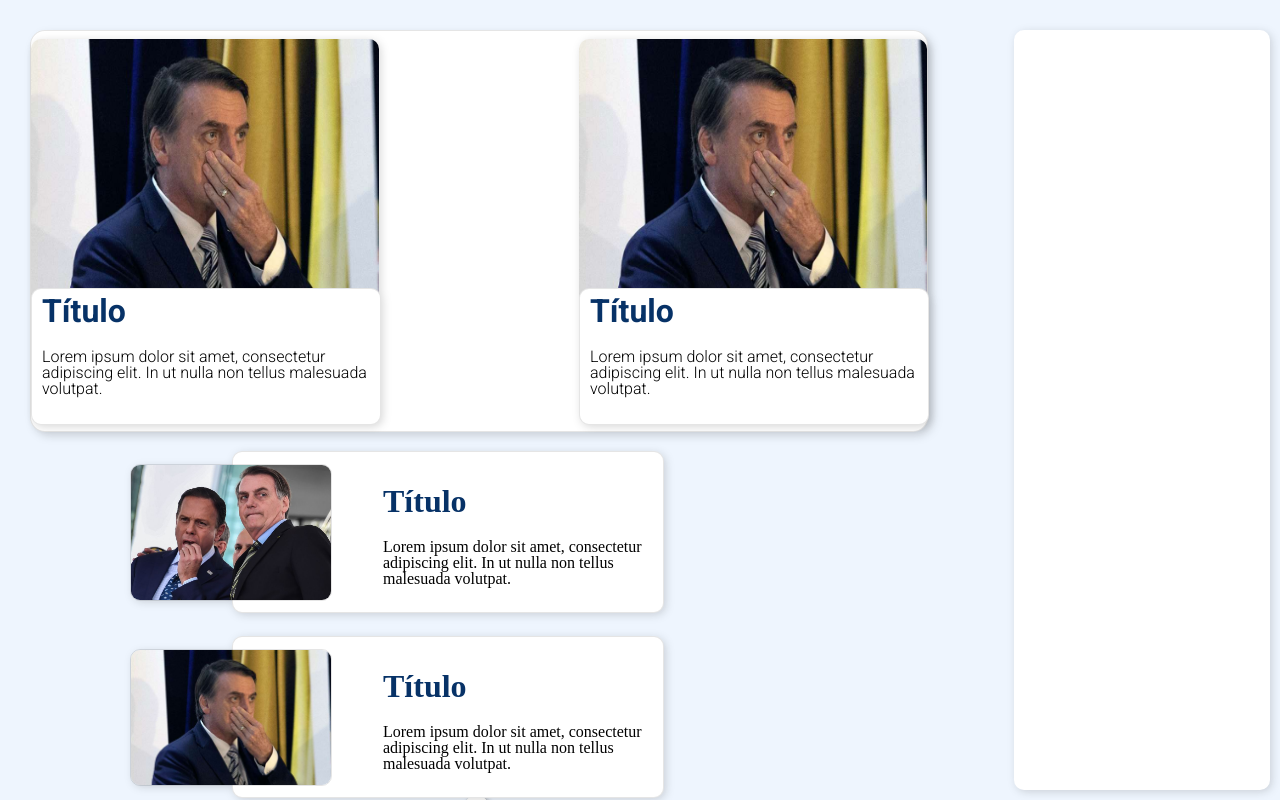
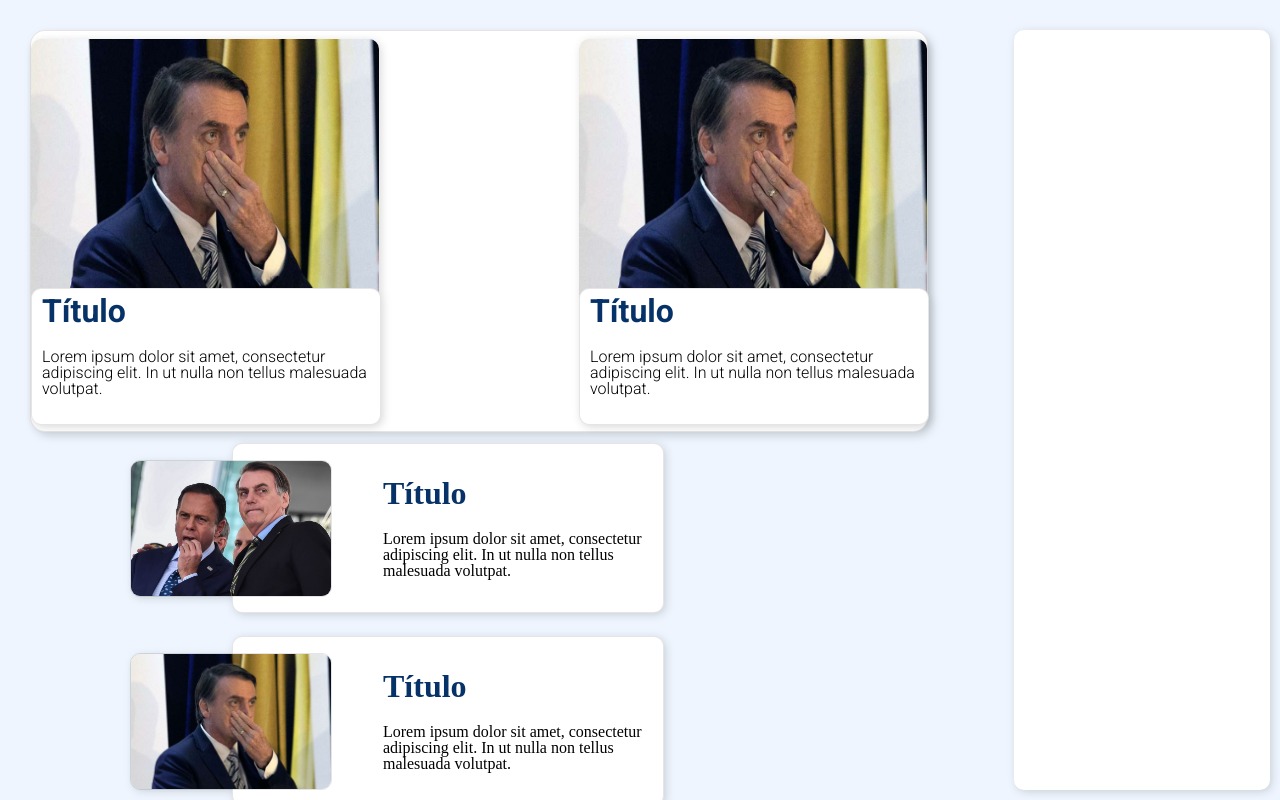
Before and after one commit to LucasVeloz/template-cb, a website: page content.pug in a window 1280 px wide. Drawn offline with nearby package versions, Linux system fonts and the light colour scheme; files that its build step writes are made by us from their sources.

Commit message:
Add files via upload

```diff
--- a/styles.css
+++ b/styles.css
@@ -1,5 +1,4 @@
 @import url('https://fonts.googleapis.com/css2?family=Roboto:wght@100;300;400;500;700;900&display=swap');
-
 .content {
     width: 100%;
     height: 100%;
@@ -18,13 +17,14 @@
     flex-direction: column;
     justify-content: space-between;
 }
+
 .destaque {
     width: 100%;
     height: 50%;
     background-color: #fff;
     border: 1px solid rgba(0, 0, 0, 0.1);
     border-radius: 15px;
-    filter: drop-shadow(4px 4px 4px rgba(0,0,0, 0.15));
+    filter: drop-shadow(4px 4px 4px rgba(0, 0, 0, 0.15));
     display: flex;
     align-items: center;
     justify-content: center;
@@ -35,16 +35,18 @@
     height: 384px;
     border-radius: 10px;
     filter: drop-shadow(2px 2px 4px rgba(0, 0, 0, 0.15));
+}
 
-}
 .card img {
     width: 100%;
     height: 266px;
     border-radius: 10px;
 }
+
 .card:nth-child(1) {
     margin-right: 200px;
 }
+
 .ballon {
     width: 100%;
     height: 135px;
@@ -72,10 +74,9 @@
 
 .sub {
     width: 100%;
-    height: 40%;
+    height: 42%;
     display: flex;
     flex-wrap: wrap;
-
 }
 
 .noticia {
@@ -88,7 +89,6 @@
     filter: drop-shadow(2px 2px 4px rgba(0, 0, 0, 0.15));
 }
 
-
 .noticia img {
     width: 200px;
     height: 135px;
@@ -97,6 +97,7 @@
     border: 1px solid rgba(0, 0, 0, 0.1);
     transform: translate(100px, 0);
 }
+
 .ballonlateral {
     width: 430px;
     height: 100%;
@@ -104,6 +105,7 @@
     border-radius: 10px;
     border: 1px solid rgba(0, 0, 0, 0.1);
 }
+
 .ballonlateral h4 {
     color: #073267;
     font-size: 32px;
@@ -112,11 +114,11 @@
     margin-left: 150px;
     margin-top: 33px;
 }
+
 .ballonlateral p {
     font-weight: 300;
     margin-left: 150px;
     margin-right: 12px;
-
 }
 
 .sidebar {
```
